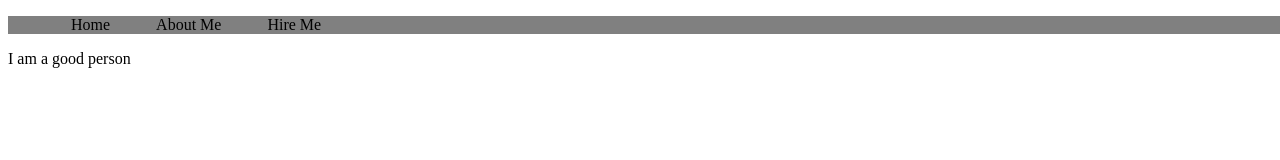
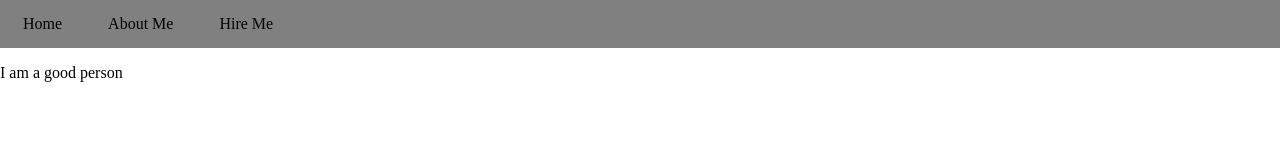
Before and after one commit to kanchi29/Javascript-Tutorial, a website: page 25_Element_Only_Navigation.html in a window 1280 px wide. Drawn offline with Linux system fonts and the light colour scheme.

Commit message:
Styling portfolio website

```diff
--- a/25_Element_Only_Navigation.css
+++ b/25_Element_Only_Navigation.css
@@ -1,10 +1,14 @@
 html, body{
     height: 100%;
-    width: 100%
+    width: 100%;
+    margin: 0;
+    padding: 0;
 }
 ul{
     display:flex;
     background: gray;
+    margin: 0;
+    padding: 15px 0;
 }
 ul li{
     list-style: none;
```
